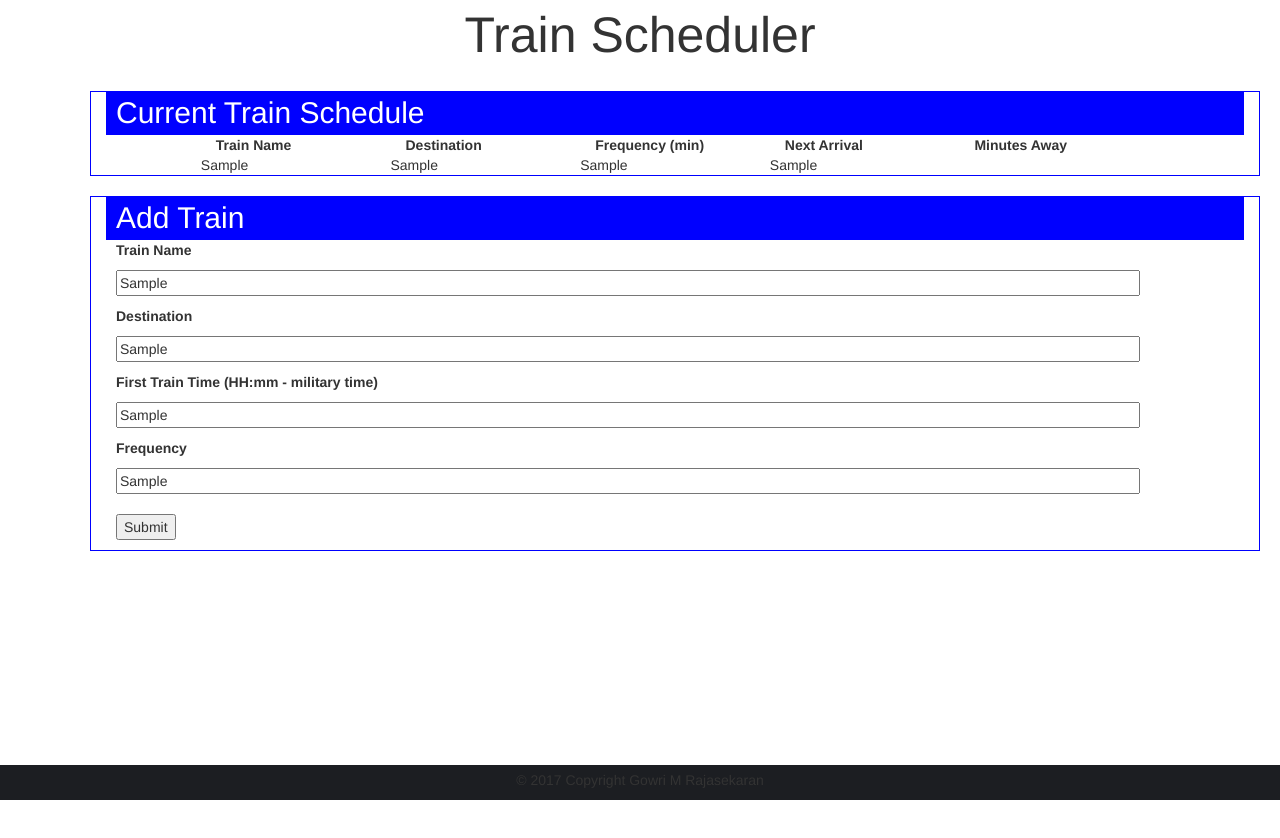
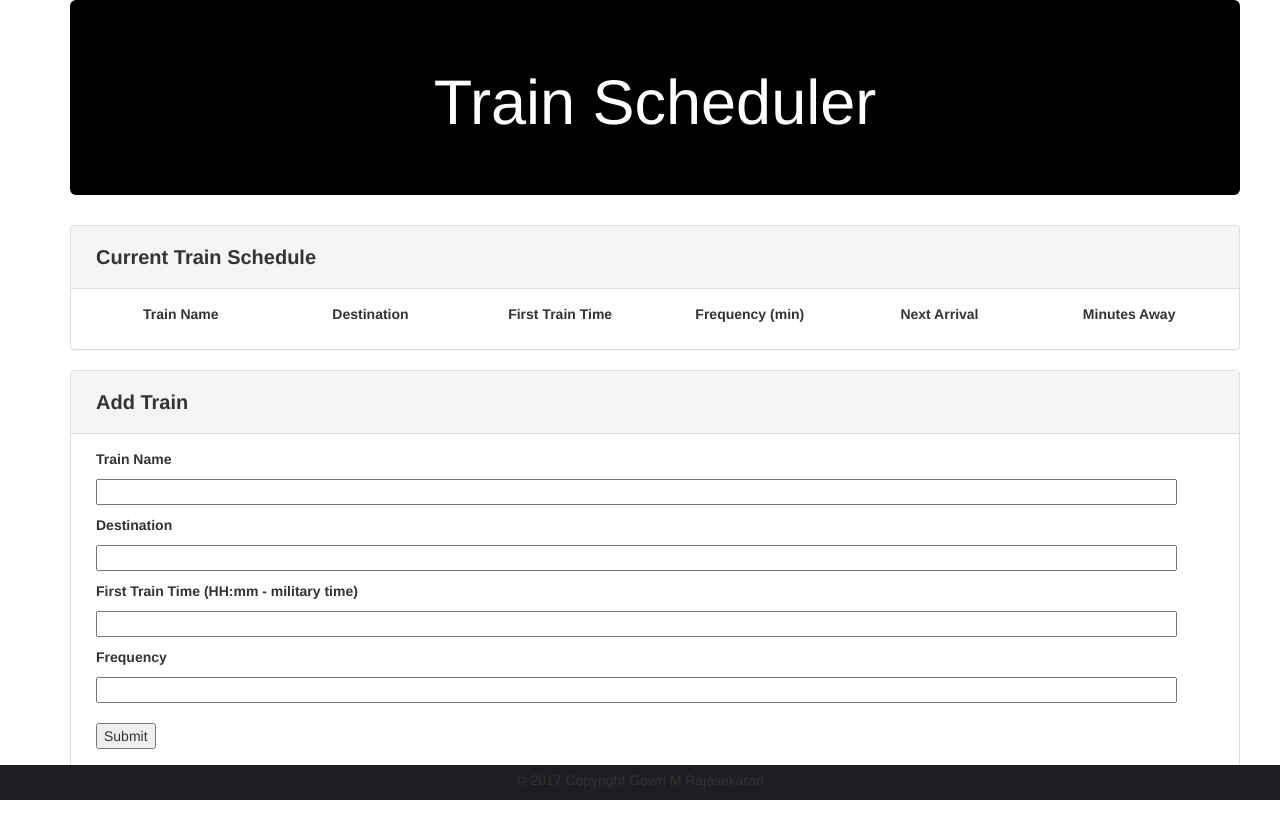
Before and after one commit to gowrimanoharir/TrainScheduler, a plain HTML site: page index.html in a window 1280 px wide. Both pictures are taken after typing "Sample", "Sample", "Sample", "Sample" into the empty fields and a click on the button "Submit". Before the commit the page ends 800 px from the top, so only its background shows below. Drawn offline with nearby package versions, Linux system fonts and the light colour scheme; no server answers; a web font is replaced by a local one.

Commit message:
finished base display logic and firebase data storage logic

```diff
--- /dev/null
+++ b/assets/css/reset.css
@@ -0,0 +1,48 @@
+/* http://meyerweb.com/eric/tools/css/reset/
+   v2.0 | 20110126
+   License: none (public domain)
+*/
+
+html, body, div, span, applet, object, iframe,
+h1, h2, h3, h4, h5, h6, p, blockquote, pre,
+a, abbr, acronym, address, big, cite, code,
+del, dfn, em, img, ins, kbd, q, s, samp,
+small, strike, strong, sub, sup, tt, var,
+b, u, i, center,
+dl, dt, dd, ol, ul, li,
+fieldset, form, label, legend,
+table, caption, tbody, tfoot, thead, tr, th, td,
+article, aside, canvas, details, embed,
+figure, figcaption, footer, header, hgroup,
+menu, nav, output, ruby, section, summary,
+time, mark, audio, video {
+	margin: 0;
+	padding: 0;
+	border: 0;
+	font-size: 100%;
+	font: inherit;
+	vertical-align: baseline;
+}
+/* HTML5 display-role reset for older browsers */
+article, aside, details, figcaption, figure,
+footer, header, hgroup, menu, nav, section {
+	display: block;
+}
+body {
+	line-height: 1;
+}
+ol, ul {
+	list-style: none;
+}
+blockquote, q {
+	quotes: none;
+}
+blockquote:before, blockquote:after,
+q:before, q:after {
+	content: '';
+	content: none;
+}
+table {
+	border-collapse: collapse;
+	border-spacing: 0;
+}
--- a/assets/css/style.css
+++ b/assets/css/style.css
@@ -1,30 +1,38 @@
+
+.jumbotron{
+	background-color: #000;
+	color: #fff;
+}
 
 .hfnt{
+	margin-top: 0;
 	font-size: 50px;
-}
-
-.ts-cnt{
-	border: 1px solid blue;
-	margin: 20px;
+	margin-right: 0;
 }
 
 .at-cnt{
-	border: 1px solid blue;
-	margin: 20px;
+	margin-bottom: 60px;
 }
 
-.ts-hbck, .at-hbck{
-	background-color: blue;
-	color: #fff;
+tr>th{
+	padding-bottom: 10px;
+}
+
+tr>td{
+	padding-top: 5px;
+	padding-bottom: 5px;
+	border-top: 1px solid #ddd;
 }
 
 .ts-hfnt{
-	font-size: 30px;
+	font-size: 20px;
+	font-weight: bold;
 	margin: 10px;
 }
 
 .at-hfnt{
-	font-size: 30px;
+	font-size: 20px;
+	font-weight: bold;
 	margin: 10px;
 }
 
@@ -35,7 +43,7 @@
 
 .at-input{
 	display: block;
-	width: 90%;
+	width: 95%;
 	margin: 10px;
 }
 
--- a/assets/javascript/main.js
+++ b/assets/javascript/main.js
@@ -1,20 +1,67 @@
+// Initialize Firebase
+var config = {
+apiKey: "AIzaSyBKY4W79RYm1ZBBT8ABhd4tJBtH2wa4RDU",
+authDomain: "train-scheduler-21ec5.firebaseapp.com",
+databaseURL: "https://train-scheduler-21ec5.firebaseio.com",
+projectId: "train-scheduler-21ec5",
+storageBucket: "train-scheduler-21ec5.appspot.com",
+messagingSenderId: "525124097857"
+};
+firebase.initializeApp(config);
+
+
+// Create a variable to reference the database
+var database = firebase.database();
+
 var tschedule = {
 	trName: null,
 	trDest: null,
-	trTime: null,
+	trFstTime: null,
 	trFreq: null,
+	trNextArrival: null,
 	trMins: null,
 
 	displaySchedule: function(){
+		console.log('in disp db');
 		var nrow=$('<tr>');
-		var ndet=$('<td>');
-		ndet.addClass('col-md-2');
-		nrow.append('<td>'+this.trName+'</td>');
-		nrow.append('<td>'+this.trDest+'</td>');
-		nrow.append('<td>'+this.trFreq+'</td>');
-		nrow.append('<td>'+this.trTime+'</td>');
+		nrow.append('<td class=\'col-md-2\'>'+this.trName+'</td>');
+		nrow.append('<td class=\'col-md-2\'>'+this.trDest+'</td>');
+		nrow.append('<td class=\'col-md-2\'>'+this.trFstTime+'</td>');
+		nrow.append('<td class=\'col-md-2\'>'+this.trFreq+'</td>');
+		nrow.append('<td class=\'col-md-2\'>'+this.trNextArrival+'</td>');
+		nrow.append('<td class=\'col-md-2\'>'+this.trMins+'</td>');
 		$('#js-trntbl').append(nrow);
 
+	},
+
+	readDBdata: function(trn){
+		console.log('in read db');
+		this.trName=trn.TrnName;
+		this.trDest=trn.TrnDest;
+		this.trFstTime=trn.TrnFirstTime;
+		this.trFreq=trn.TrnFrequency;
+		this.trMins=this.calcMinutesTillTrn();
+		this.trNextArrival=this.calcNextArrival();
+		this.displaySchedule();
+	},
+
+	calcMinutesTillTrn: function(){
+		var firstTime = moment(this.trFstTime, "hh:mm").subtract(1, "years");
+		var diffTime = moment().diff(firstTime, "minutes")
+		var tmReminder = diffTime%this.trFreq;
+		return(this.trFreq-tmReminder);
+	},
+
+	calcNextArrival: function(){
+		var nextTrain = moment().add(this.trMins, "minutes");
+		return(moment(nextTrain).format("hh:mm A"));
+	},
+
+	resetForm: function(){
+		$('#js-tname').val('');
+		$('#js-tdest').val('');
+		$('#js-ttime').val('');
+		$('#js-tfreq').val('');
 	}
 };
 
@@ -23,10 +70,26 @@ $(document).ready(function(){
 	$('#js-submit').on('click', function(event){
 
 		event.preventDefault();
-		ts.trName=$('#js-tname').val();
-		ts.trDest=$('#js-tdest').val();
-		ts.trTime=$('#js-ttime').val();
-		ts.trFreq=$('#js-tfreq').val();
-		ts.displaySchedule();
+		ts.trName=$('#js-tname').val().trim();
+		ts.trDest=$('#js-tdest').val().trim();
+		ts.trFstTime=$('#js-ttime').val().trim();
+		ts.trFreq=$('#js-tfreq').val().trim();
+
+		database.ref().push({
+			TrnName: ts.trName,
+			TrnDest: ts.trDest,
+			TrnFirstTime: ts.trFstTime,
+			TrnFrequency: ts.trFreq,
+		});
+
+		ts.resetForm();
+	});
+
+
+	database.ref().on("child_added", function(snapshot) {
+		if(snapshot.val()){
+			var trn=snapshot.val();
+			ts.readDBdata(trn);
+	}
 	});
 });
--- a/index.html
+++ b/index.html
@@ -23,43 +23,57 @@
 <body>
 <div class="container cntr">
 	<!--Header definition-->
-	<div class="text-center hfnt">Train Scheduler</div>
+	<div class="container jumbotron text-center hfnt">
+		<h1>Train Scheduler</h1>
+	</div>
 
 
 		<!--section to hold the Timer and Question-->
 		<section class="container ts-cnt">
 
-			<!--Train Schedule display-->
-			<div class='ts-hbck'>
-				<span class='ts-hfnt'>Current Train Schedule<span>
+		<div class='row'>
+
+		<!--Train Schedule display-->
+		<div class="panel panel-default">
+			<div class="panel-heading">
+				<h3 class="panel-title ts-hfnt">Current Train Schedule</h3>
 			</div>
+
+          <div class="panel-body">
+
 			<div class='ts-tbl'>
-				<div class="col-md-1"></div>
-				<table class="col-md-10">
+				<table class="col-md-12">
 					<thead>
 						<tr>
-							<th class="col-md-2">Train Name</th>
-							<th class="col-md-2">Destination</th>
-							<th class="col-md-2">Frequency (min)</th>
-							<th class="col-md-2">Next Arrival</th>
-							<th class="col-md-2">Minutes Away</th>
+							<th class="col-md-2 text-center">Train Name</th>
+							<th class="col-md-2 text-center">Destination</th>
+							<th class="col-md-2 text-center">First Train Time</th>
+							<th class="col-md-2 text-center">Frequency (min)</th>
+							<th class="col-md-2 text-center">Next Arrival</th>
+							<th class="col-md-2 text-center">Minutes Away</th>
 						</tr>
 					</thead>
-					<tbody id="js-trntbl">
+					<tbody id="js-trntbl" class="text-center">
 						<tr></tr>
 					</tbody>
 				</table>
-				<div class="col-md-1"></div>
 			</div>
 
+		</div>
+		</div>
 		</section>
 
 		<section class="container at-cnt">
 			<!--User form display-->
-			<div class='at-hbck'>
-				<span class='at-hfnt'>Add Train</span>
+		<div class='row'>
+
+		<div class="panel panel-default">
+			<div class="panel-heading">
+				<h3 class="panel-title at-hfnt">Add Train</h3>
 			</div>
-			<div>
+
+          <div class="panel-body">
+
 				<form id="js-addtrn">
 
 					<label class='at-label'>
@@ -91,7 +105,8 @@
 					</button>
 				</form>
 			</div>
-
+			</div>
+			</div>
 		</section>
 
 	</div>
@@ -104,6 +119,13 @@
 	     </p>
 	</div>
 
+	<!-- Added link to the Firbase-->
+	<script src="https://www.gstatic.com/firebasejs/4.1.2/firebase.js"></script>
+
+
+	<!-- Added link to the moment.js Library -->
+  	<script src="https://cdnjs.cloudflare.com/ajax/libs/moment.js/2.18.1/moment.min.js"></script>
+
 	<!-- Added link to the jQuery Library -->
   	<script src="https://code.jquery.com/jquery-3.1.1.min.js"></script>
 
```
